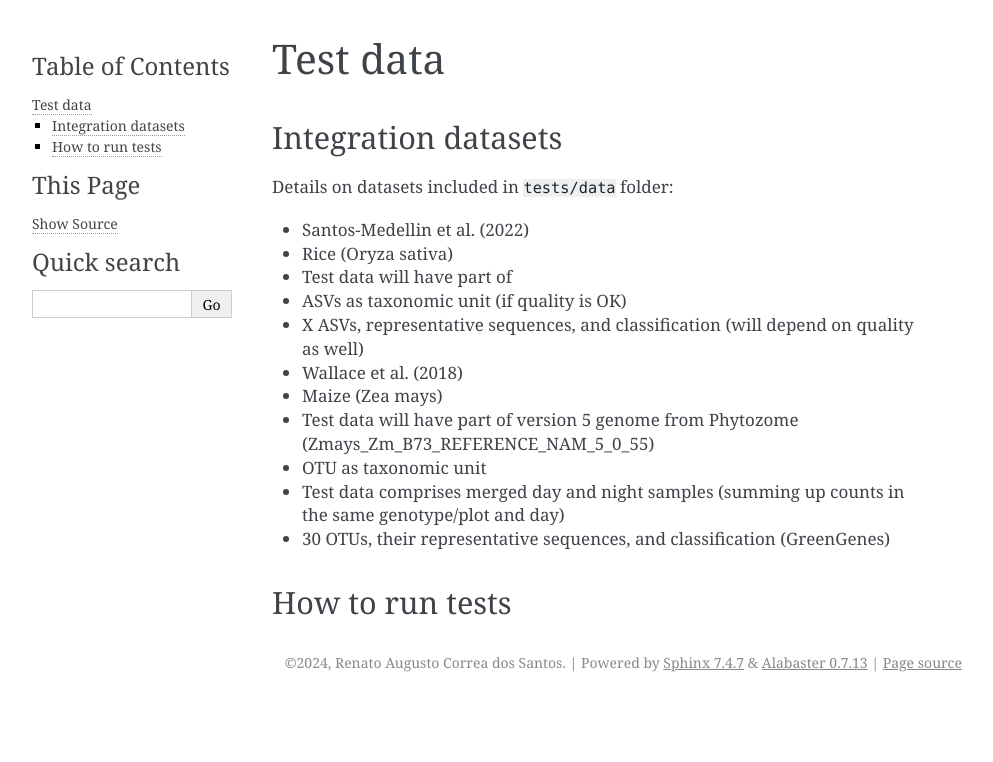
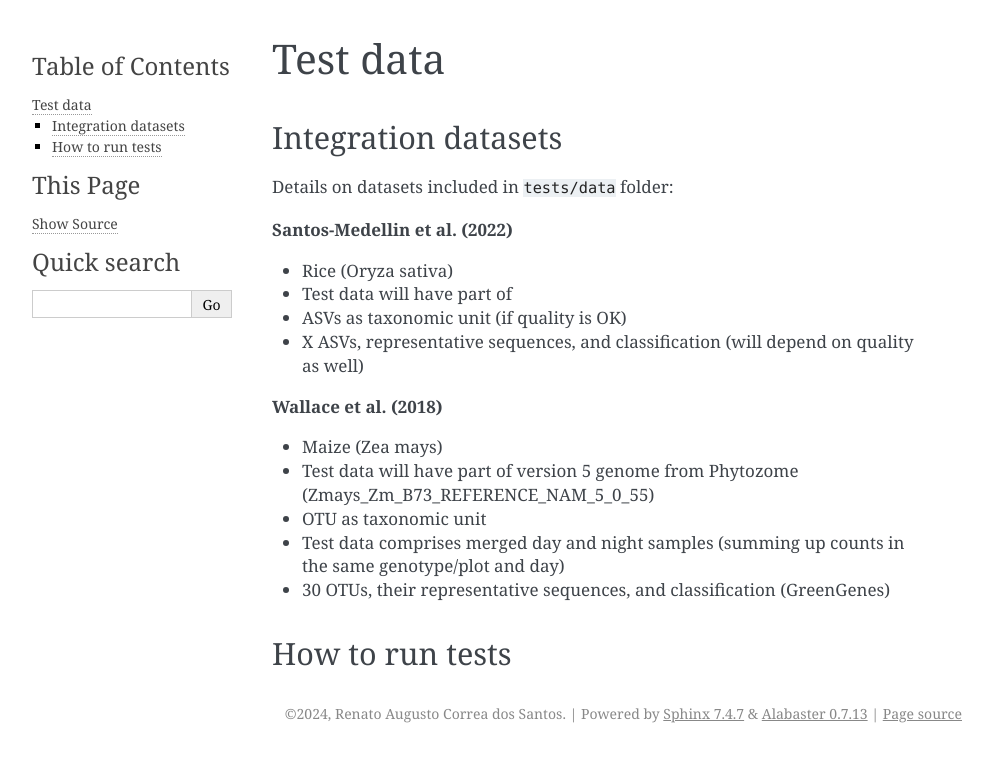
Before and after one commit to SantosRAC/conekt_grasses_microbiome, a Sphinx documentation site: the page built from CoNekT_Grasses_Microbiome/docs/source/run_tests.md, in a window 1280 px wide. Shown: the top 762 px of the page, without its empty margins (148-1141 px from the left). Built offline with Sphinx 7.4.7, drawn with Linux system fonts in a browser that asks for light colours.

Commit message:
Update list style (MD)

```diff
--- a/CoNekT_Grasses_Microbiome/docs/source/run_tests.md
+++ b/CoNekT_Grasses_Microbiome/docs/source/run_tests.md
@@ -4,13 +4,13 @@
 
 Details on datasets included in `tests/data` folder:
 
-* Santos-Medellin et al. (2022)
+ **Santos-Medellin et al. (2022)**
  * Rice (Oryza sativa)
  * Test data will have part of
  * ASVs as taxonomic unit (if quality is OK)
  * X ASVs, representative sequences, and classification (will depend on quality as well)
 
-* Wallace et al. (2018)
+ **Wallace et al. (2018)**
  * Maize (Zea mays)
  * Test data will have part of version 5 genome from Phytozome (Zmays_Zm_B73_REFERENCE_NAM_5_0_55)
  * OTU as taxonomic unit
```
